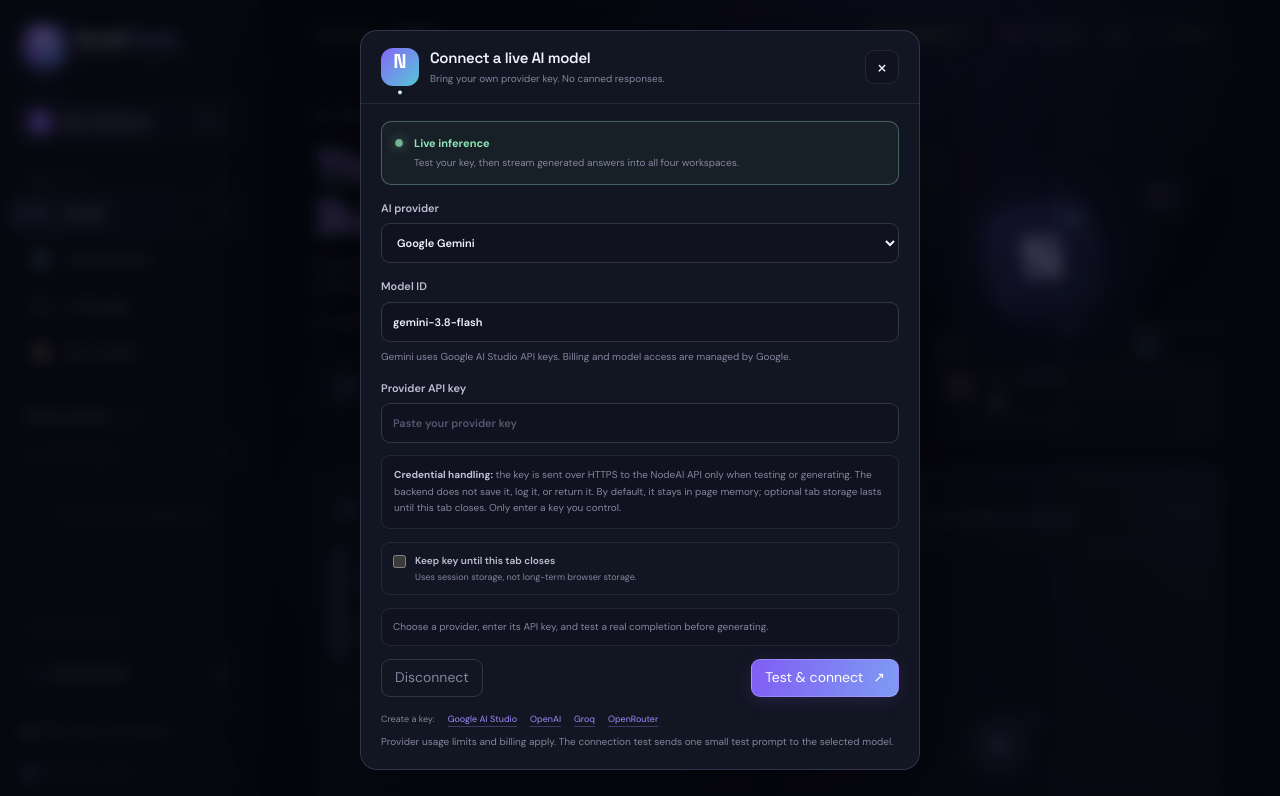
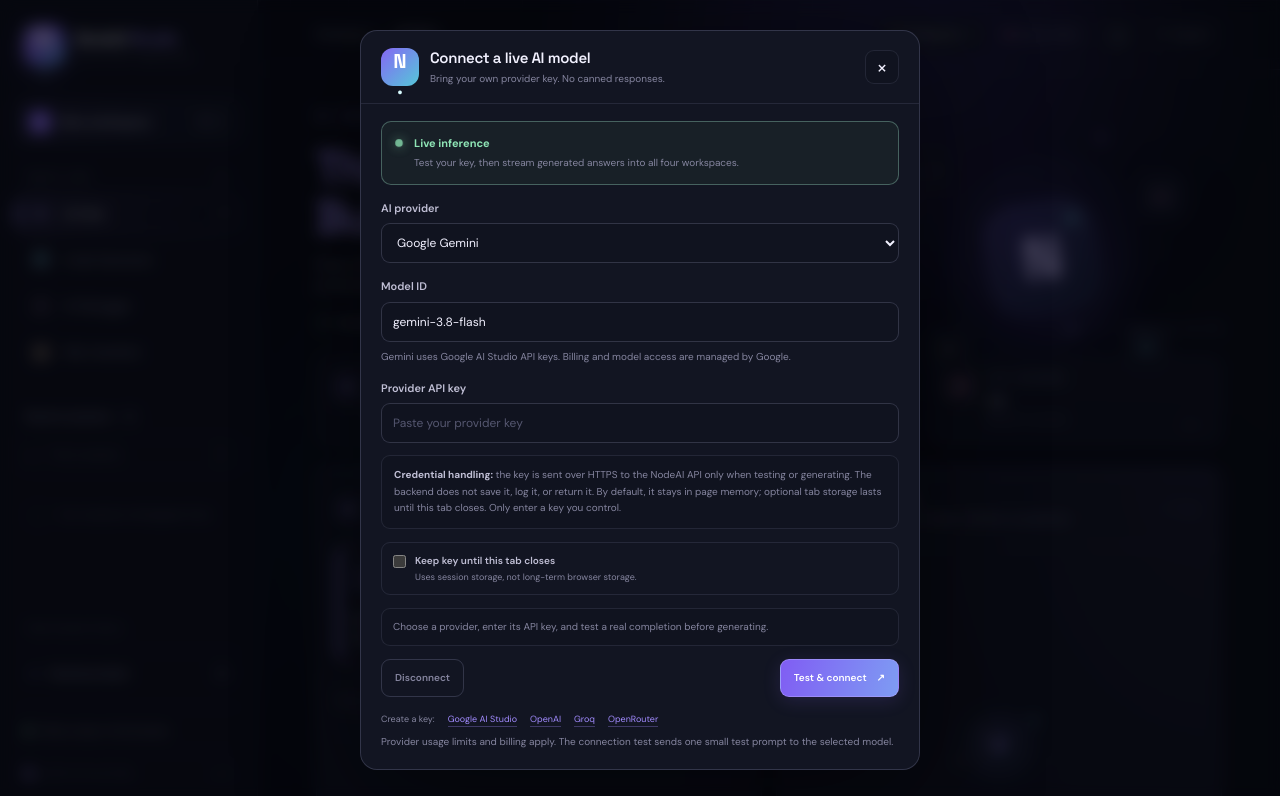
Before and after one commit to mahitech580/NodeAI-Studio, a website: page public/index.html in a window 1280 px wide. Both pictures are taken after a click on the button "Connect a live AI provider". Shown: the top 796 px of the page. Drawn offline with nearby package versions, Linux system fonts and the light colour scheme; no server answers.

Commit message:
fix: use defined font token in provider controls

```diff
--- a/public/style.css
+++ b/public/style.css
@@ -668,7 +668,7 @@ html[data-theme="light"] .result-type.error-result { color: #a52b5e; }
   background: var(--panel);
   border: 1px solid var(--line-strong);
   border-radius: 9px;
-  font: 600 10px var(--body);
+  font: 600 10px var(--font);
   white-space: nowrap;
   cursor: pointer;
   transition: border-color .18s, background .18s, transform .18s;
@@ -703,7 +703,7 @@ html[data-theme="light"] .result-type.error-result { color: #a52b5e; }
 .provider-live-banner strong { display: block; color: var(--green); font-size: 11px; }
 .provider-live-banner p { margin: 4px 0 0; color: var(--muted); font-size: 10px; line-height: 1.55; }
 .provider-field { display: flex; flex-direction: column; gap: 7px; margin-top: 15px; color: var(--text-soft); font-size: 11px; font-weight: 600; }
-.provider-field select, .provider-field input { width: 100%; min-width: 0; min-height: 40px; padding: 9px 11px; color: var(--text); background: var(--panel); border: 1px solid var(--line-strong); border-radius: 9px; outline: 0; font: 400 12px var(--body); }
+.provider-field select, .provider-field input { width: 100%; min-width: 0; min-height: 40px; padding: 9px 11px; color: var(--text); background: var(--panel); border: 1px solid var(--line-strong); border-radius: 9px; outline: 0; font: 400 12px var(--font); }
 .provider-field input:focus, .provider-field select:focus { border-color: var(--violet); box-shadow: 0 0 0 3px rgba(162,139,255,.12); }
 .provider-field input::placeholder { color: var(--subtle); }
 .provider-help, .provider-billing-note { margin: 7px 0 0; color: var(--muted); font-size: 10px; line-height: 1.6; }
@@ -718,7 +718,7 @@ html[data-theme="light"] .result-type.error-result { color: #a52b5e; }
 .provider-feedback.success { color: var(--green); border-color: color-mix(in srgb, var(--green) 36%, var(--line)); background: color-mix(in srgb, var(--green) 6%, var(--panel)); }
 .provider-feedback.error { color: var(--pink); border-color: color-mix(in srgb, var(--pink) 34%, var(--line)); background: color-mix(in srgb, var(--pink) 5%, var(--panel)); }
 .provider-dialog-actions { display: flex; align-items: center; justify-content: space-between; gap: 10px; margin-top: 13px; }
-.provider-disconnect-button, .provider-test-button { min-height: 38px; padding: 0 13px; border-radius: 9px; font: 600 10px var(--body); cursor: pointer; transition: opacity .18s, transform .18s; }
+.provider-disconnect-button, .provider-test-button { min-height: 38px; padding: 0 13px; border-radius: 9px; font: 600 10px var(--font); cursor: pointer; transition: opacity .18s, transform .18s; }
 .provider-disconnect-button { color: var(--muted); background: transparent; border: 1px solid var(--line-strong); }
 .provider-test-button { display: inline-flex; align-items: center; justify-content: center; gap: 10px; color: #fff; background: linear-gradient(105deg,#805df3,#7e9cf3); border: 1px solid rgba(183,165,255,.5); box-shadow: 0 4px 18px rgba(129,97,237,.16); }
 .provider-test-button:hover:not(:disabled), .provider-disconnect-button:hover { transform: translateY(-1px); }
```
